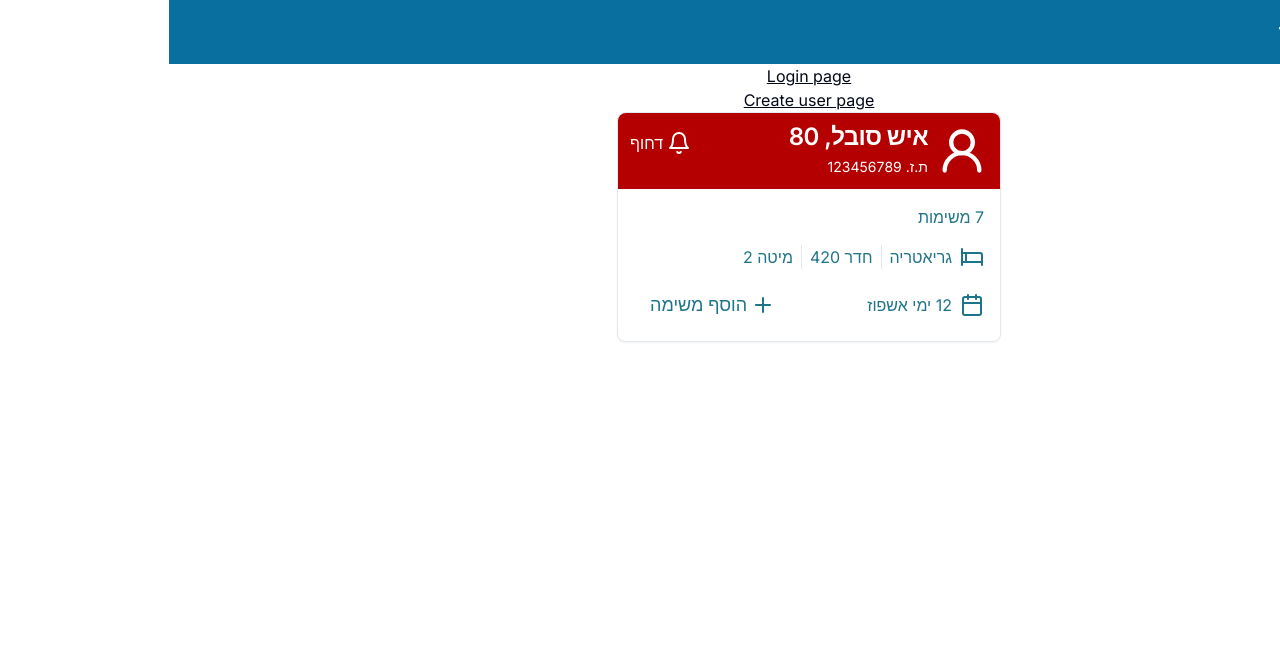
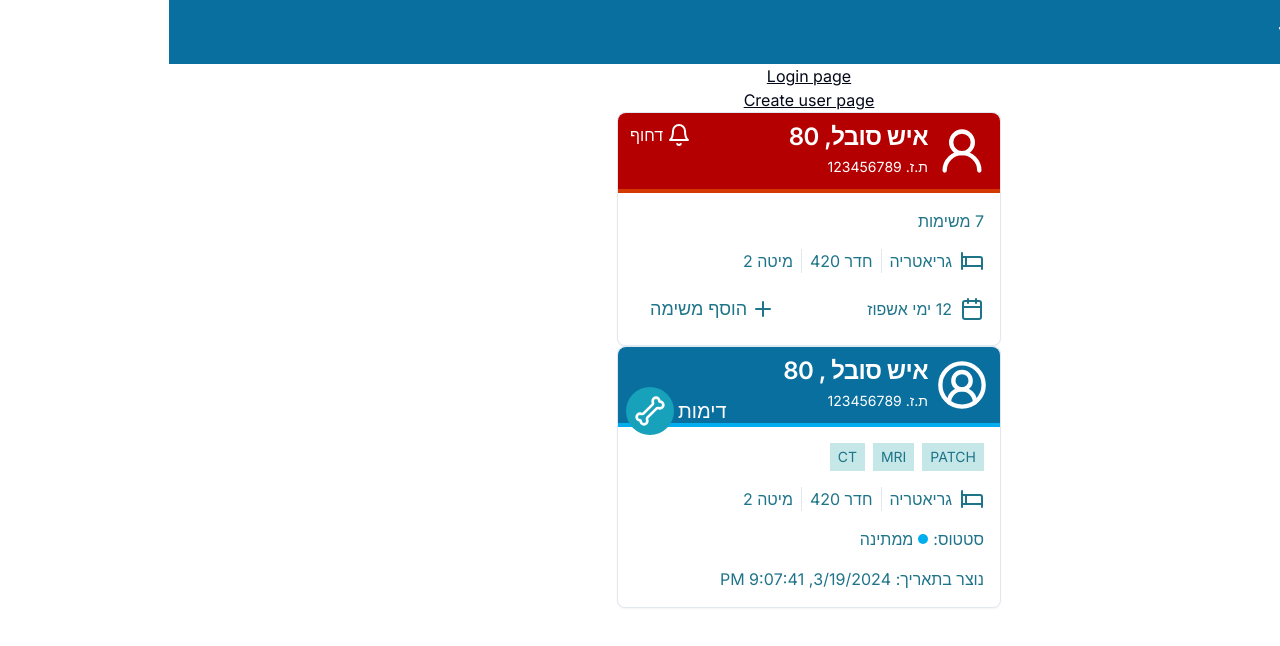
Before and after one commit to b0rik/openu-web-workshop, a Next.js app: page / in a window 1280 px wide. Shown: the top 646 px of the page. Built offline with nearby package versions, Linux system fonts and the light colour scheme.

Commit message:
created task card ui and little fixes to patient card

```diff
--- a/app/page.tsx
+++ b/app/page.tsx
@@ -1,4 +1,5 @@
 import { PatientCard } from '@/components/PatientCard';
+import { TaskCard } from '@/components/TaskCard';
 import Link from 'next/link';
 
 const page = () => {
@@ -11,6 +12,7 @@ const page = () => {
         Create user page
       </Link>
       <PatientCard />
+      <TaskCard />
     </main>
   );
 };
--- a/components/PatientCard.tsx
+++ b/components/PatientCard.tsx
@@ -19,7 +19,7 @@ const mockPatientData = {
   socialId: '123456789', // social id
   department: 'גריאטריה',
   room: '420',
-  bed: 2,
+  bed: '2',
   addmissionDate: new Date(Date.now() - 1000000000),
 };
 
@@ -54,14 +54,16 @@ export const PatientCard = () => {
     <Card className='w-80 sm:w-96'>
       <CardHeader
         className={cn(
-          'flex flex-row justify-between items-center text-white rounded-t-lg p-3',
-          isUrgent ? 'bg-[#B40000]' : 'bg-[#096F9F]'
+          'flex flex-row justify-between items-center text-white rounded-t-lg p-3 border-b-4 relative',
+          isUrgent
+            ? 'bg-[#B40000] border-[#D43902]'
+            : 'bg-[#096F9F] border-[#00AEEF]'
         )}
       >
         <div className='flex items-center gap-2'>
           <UserRound size='52px' />
-          <div className='space-y-2'>
-            <CardTitle>
+          <div className='space-y-2 max-w-40 text-wrap break-words sm:max-w-52'>
+            <CardTitle className=''>
               <span>{name}</span>
               {', '}
               <span>{age}</span>
@@ -72,7 +74,7 @@ export const PatientCard = () => {
           </div>
         </div>
         {isUrgent && (
-          <div className='self-start'>
+          <div className='absolute left-3 top-1'>
             <div className='flex gap-1'>
               <Bell />
               <p>דחוף</p>
--- /dev/null
+++ b/components/TaskCard.tsx
@@ -0,0 +1,131 @@
+import {
+  Card,
+  CardHeader,
+  CardTitle,
+  CardDescription,
+  CardContent,
+} from '@/components/ui/card';
+import { Separator } from '@/components/ui/separator';
+
+import { cn } from '@/lib/utils';
+
+import { CircleUserRound, Bed, Bone, Circle } from 'lucide-react';
+
+const mockTaskData = {
+  patient: {
+    socialId: '123456789',
+    name: 'איש סובל ',
+    department: 'גריאטריה',
+    room: '420',
+    bed: '2',
+    age: 80,
+  },
+  type: 'דימות',
+  subTypes: ['PATCH', 'MRI', 'CT'],
+  status: 'ממתינה',
+  createdAt: new Date(Date.now() - 1000000000),
+  isUrgent: false,
+};
+
+const TaskIcon = ({ type }: { type: string }) => {
+  switch (type) {
+    case 'דימות':
+      return <Bone size='32px' />;
+    default:
+      return null;
+  }
+};
+
+export const TaskCard = () => {
+  const {
+    patient: {
+      name: patientName,
+      age: patientAge,
+      socialId: patientSocialId,
+      department,
+      room,
+      bed,
+    },
+    createdAt,
+    isUrgent,
+    status,
+    subTypes,
+    type,
+  } = mockTaskData;
+
+  const statusColors: {
+    [status: string]: string;
+  } = {
+    ['ממתינה']: '#00AEEF',
+  };
+
+  return (
+    <Card className='w-80 sm:w-96'>
+      <CardHeader
+        className={cn(
+          'flex flex-row justify-between items-center  text-white rounded-t-lg p-3 border-b-4 relative',
+          isUrgent
+            ? 'bg-[#B40000] border-[#D43902]'
+            : 'bg-[#096F9F] border-[#00AEEF]'
+        )}
+      >
+        <div className='flex items-center gap-2'>
+          <CircleUserRound size='52px' />
+          <div className='space-y-2 max-w-40 sm:max-w-52 text-wrap break-words'>
+            <CardTitle>
+              <span>{patientName}</span>
+              {', '}
+              <span>{patientAge}</span>
+            </CardTitle>
+            <CardDescription className='text-white'>
+              <span>ת.ז. {patientSocialId}</span>
+            </CardDescription>
+          </div>
+        </div>
+        <div className='flex items-center self-end gap-1 absolute left-2 -bottom-3'>
+          <p className='text-xl'>{type}</p>
+          <div
+            className={cn(
+              'p-2 rounded-full',
+              isUrgent ? 'bg-[#FE7725]' : 'bg-[#17A1BA]'
+            )}
+          >
+            <TaskIcon type={type} />
+          </div>
+        </div>
+      </CardHeader>
+      <CardContent className='p-4 space-y-4 text-[#1e7489]'>
+        <div className='flex gap-2'>
+          {subTypes.map((subType, index) => (
+            <div
+              className='bg-[#1BA1A4]/25 text-[#1e7489] text-sm px-2 py-1'
+              key={index}
+            >
+              {subType}
+            </div>
+          ))}
+        </div>
+        <div className='flex gap-2'>
+          <Bed />
+          <p>{department}</p>
+          <Separator orientation='vertical' className='h-auto' />
+          <p>חדר {room}</p>
+          {bed && (
+            <>
+              <Separator orientation='vertical' className='h-auto' />
+              <p>מיטה {bed}</p>
+            </>
+          )}
+        </div>
+        <div className='flex gap-1 items-center'>
+          <p>{'סטטוס:'}</p>
+          <Circle size='0.75rem' stroke='none' fill={statusColors[status]} />
+          <p>{status}</p>
+        </div>
+        <p>
+          נוצר בתאריך: <span>{createdAt.toLocaleString()}</span>
+        </p>
+      </CardContent>
+    </Card>
+  );
+};
```
